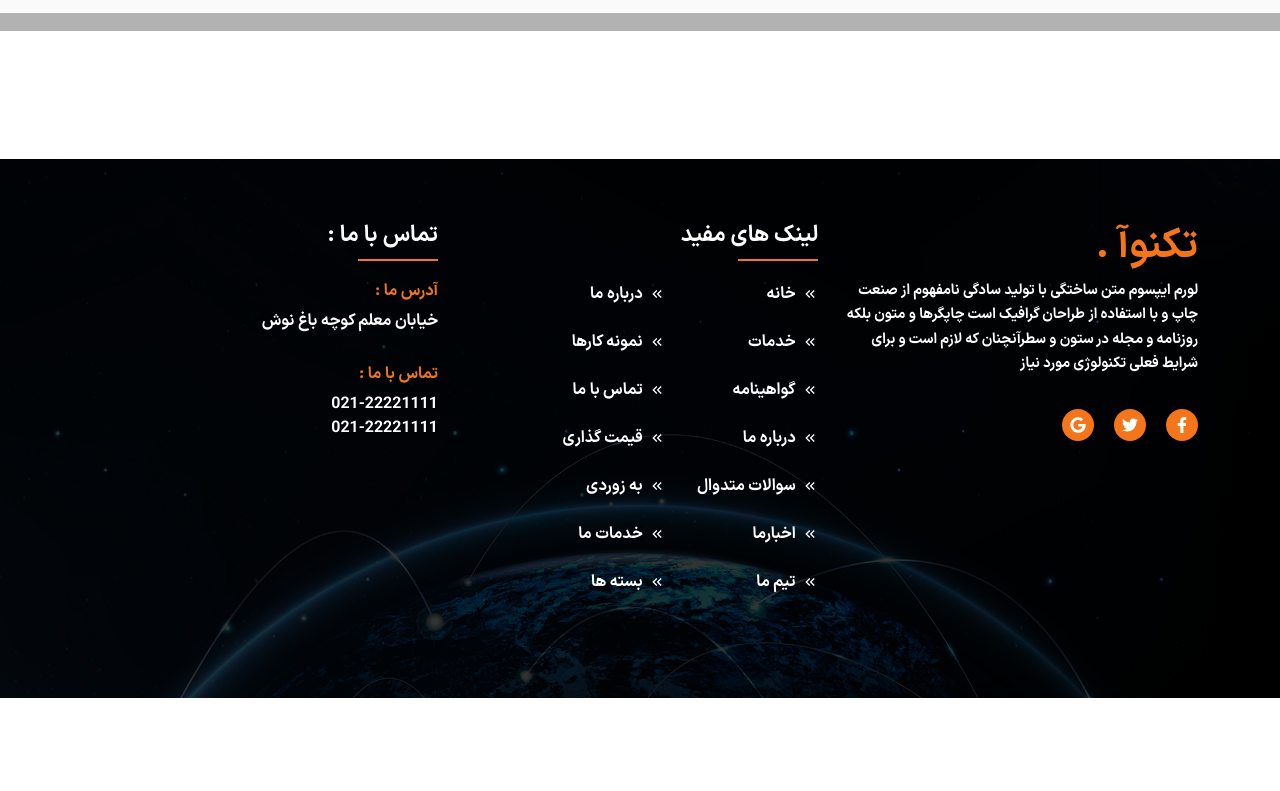
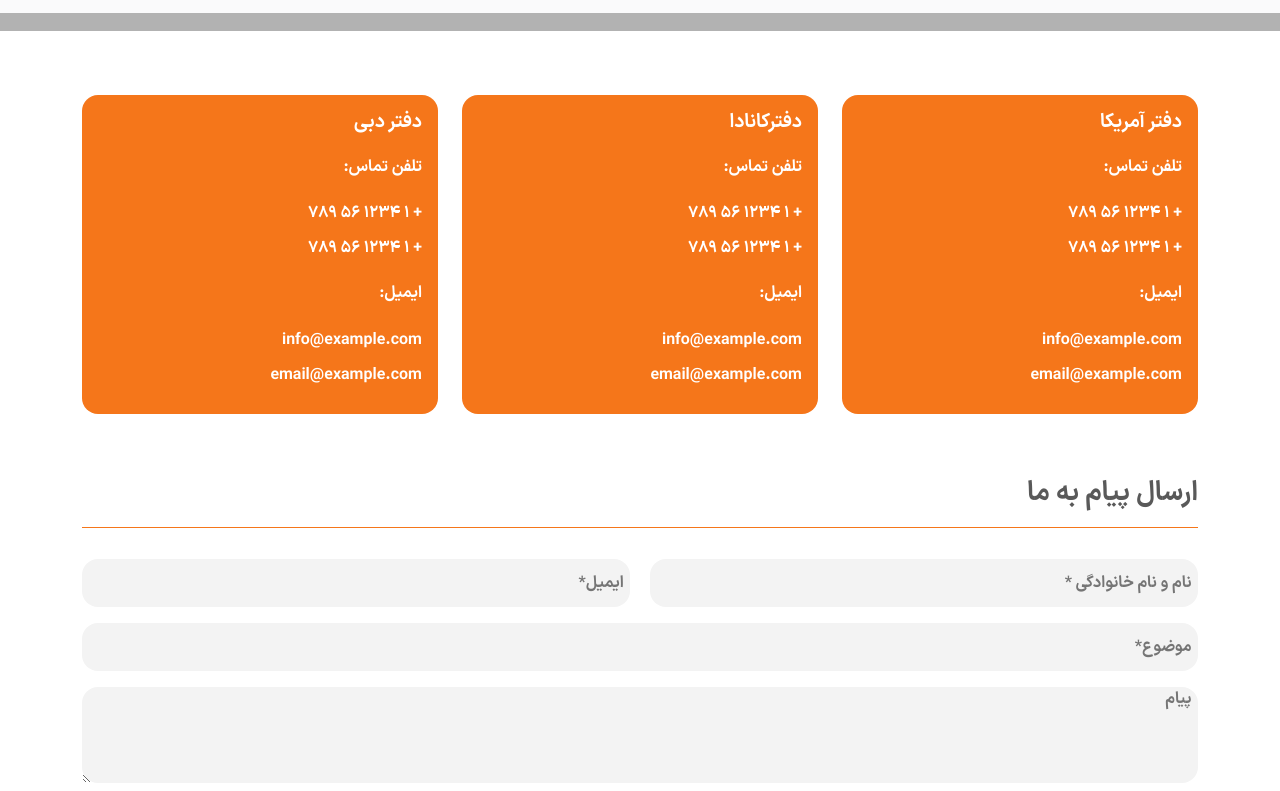
Before and after one commit to mohammadmehdidalvandii/Teachnoa-co, a Next.js app: page /ContactUs in a window 1280 px wide. Shown: the part 289-1080 px from the top of the page. Before the commit the page ends 987 px from the top, so only its background shows below. Built offline with nearby package versions, Linux system fonts and the light colour scheme.

Commit message:
create section conact for  contactUs-page

```diff
--- /dev/null
+++ b/src/Components/template/contact/Contact.js
@@ -0,0 +1,61 @@
+import React from 'react';
+import style from './Contact.module.css';
+
+function Contact() {
+  return (
+    <section className={style.contact}>
+        <div className="container">
+            <div className="row">
+                <div className="col-lg-4 col-md-6 col-sm-12">
+                    <div className={style.contact_item}>
+                        <h4 className={style.contact_item_title}>دفتر آمریکا</h4>
+                        <h6 className={style.contact_item_minTitle}>تلفن تماس:</h6>
+                        <span className={style.contact_item_text}>+ ۱ ۱۲۳۴ ۵۶ ۷۸۹</span>
+                        <span className={style.contact_item_text}>+ ۱ ۱۲۳۴ ۵۶ ۷۸۹</span>
+                        <h6 className={style.contact_item_minTitle}>ایمیل:</h6>
+                        <span className={style.contact_item_text}>info@example.com</span>
+                        <span className={style.contact_item_text}>email@example.com</span>
+                    </div>
+                </div>
+                <div className="col-lg-4 col-md-6 col-sm-12">
+                    <div className={style.contact_item}>
+                        <h4 className={style.contact_item_title}>دفترکانادا</h4>
+                        <h6 className={style.contact_item_minTitle}>تلفن تماس:</h6>
+                        <span className={style.contact_item_text}>+ ۱ ۱۲۳۴ ۵۶ ۷۸۹</span>
+                        <span className={style.contact_item_text}>+ ۱ ۱۲۳۴ ۵۶ ۷۸۹</span>
+                        <h6 className={style.contact_item_minTitle}>ایمیل:</h6>
+                        <span className={style.contact_item_text}>info@example.com</span>
+                        <span className={style.contact_item_text}>email@example.com</span>
+                    </div>
+                </div>
+                <div className="col-lg-4 col-md-6 col-sm-12">
+                    <div className={style.contact_item}>
+                        <h4 className={style.contact_item_title}>دفتر دبی</h4>
+                        <h6 className={style.contact_item_minTitle}>تلفن تماس:</h6>
+                        <span className={style.contact_item_text}>+ ۱ ۱۲۳۴ ۵۶ ۷۸۹</span>
+                        <span className={style.contact_item_text}>+ ۱ ۱۲۳۴ ۵۶ ۷۸۹</span>
+                        <h6 className={style.contact_item_minTitle}>ایمیل:</h6>
+                        <span className={style.contact_item_text}>info@example.com</span>
+                        <span className={style.contact_item_text}>email@example.com</span>
+                    </div>
+                </div>
+            </div>
+            <div className="row mt-5">
+                <div className="col-12">
+                    <h3 className={style.contact_title}>ارسال پیام به ما </h3>
+                    <form action="#" className={style.contact_form}>
+                        <div className={style.contact_form_wrapper}>
+                        <input type="text" className={style.contact_form_input}  placeholder='نام و نام خانوادگی *'/>
+                        <input type="text" className={style.contact_form_input}  placeholder='ایمیل*'/>
+                        </div>
+                        <input type="text" className={style.contact_form_input}  placeholder='موضوع*'/>
+                        <textarea className={style.contact_form_text} placeholder='پیام'></textarea>
+                    </form>
+                </div>
+            </div>
+        </div>
+    </section>
+  )
+}
+
+export default Contact
--- /dev/null
+++ b/src/Components/template/contact/Contact.module.css
@@ -0,0 +1,82 @@
+.contact{
+    display: block;
+    width: 100%;
+    margin: 4rem 0;
+}
+.contact_item{
+    display: block;
+    padding: 1rem;
+    background-color: var(--colorOrange);
+    color: var(--colorWhite);
+    border-radius: 1rem;
+    margin-bottom: 1rem;
+}
+.contact_item_title{
+    display: block;
+    font-family: var(--Black);
+    font-size: 1.2rem !important;
+}
+.contact_item_minTitle{
+    display: block;
+    margin: 1.5rem 0;
+    font-size: 1.2rem;
+    font-weight: 700;
+}
+.contact_item_text{
+    display: block;
+    margin-bottom: 0.7rem;
+}
+
+.contact_title{
+    display: block;
+    width: 100%;
+    font-family: var(--Black);
+    font-size:1.7rem !important;
+    color: var(--colorText);
+    position: relative;
+}
+.contact_title::after{
+    display: block;
+    content: "";
+    position: absolute;
+    margin-top: 1rem;
+    width: 100%;
+    height: 0.1rem;
+    background-color: var(--colorOrange);
+}
+.contact_form{
+    display: block;
+    width: 100%;
+    margin-top: 3rem;
+}
+.contact_form_input{
+    display: block;
+    margin-bottom: 1rem;
+    width: 100%;
+    height: 3rem;
+    outline: none;
+    border: none;
+    border-radius: 1rem;
+    background-color: var(--colorGray-2);
+    padding-right: 0.4rem;
+    font-size: 0.9rem;
+    font-weight: 600;
+    color: var(--colorBlack);
+}
+.contact_form_text{
+    display: block;
+    width: 100%;
+    height: 6rem;
+    outline: none;
+    border: none;
+    border-radius: 1rem;
+    background-color: var(--colorGray-2);
+    padding-right: 0.4rem;
+    font-size: 0.9rem;
+    font-weight: 600;
+    color: var(--colorBlack);
+}
+.contact_form_wrapper{
+    display: flex;
+    gap: 20px;
+}
--- a/src/app/ContactUs/page.js
+++ b/src/app/ContactUs/page.js
@@ -1,6 +1,7 @@
 import Footer from '@/Components/module/Footer/Footer';
 import Navbar from '@/Components/module/Navbar/Navbar';
 import PageHeader from '@/Components/module/PageHeader/PageHeader';
+import Contact from '@/Components/template/contact/Contact';
 import React from 'react';
 
 function page() {
@@ -11,6 +12,7 @@ function page() {
             title='تماس با ما'
             text='تماس با ما'
         />
+        <Contact/>
         <Footer/>
     </>
   )
```
